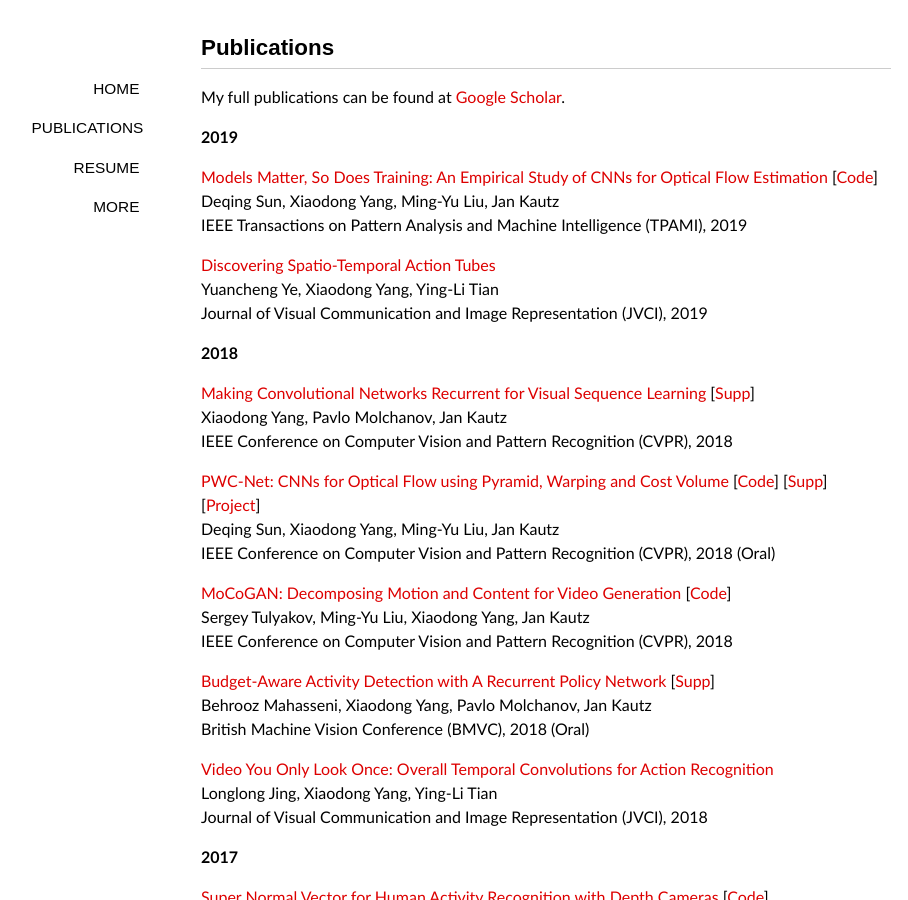
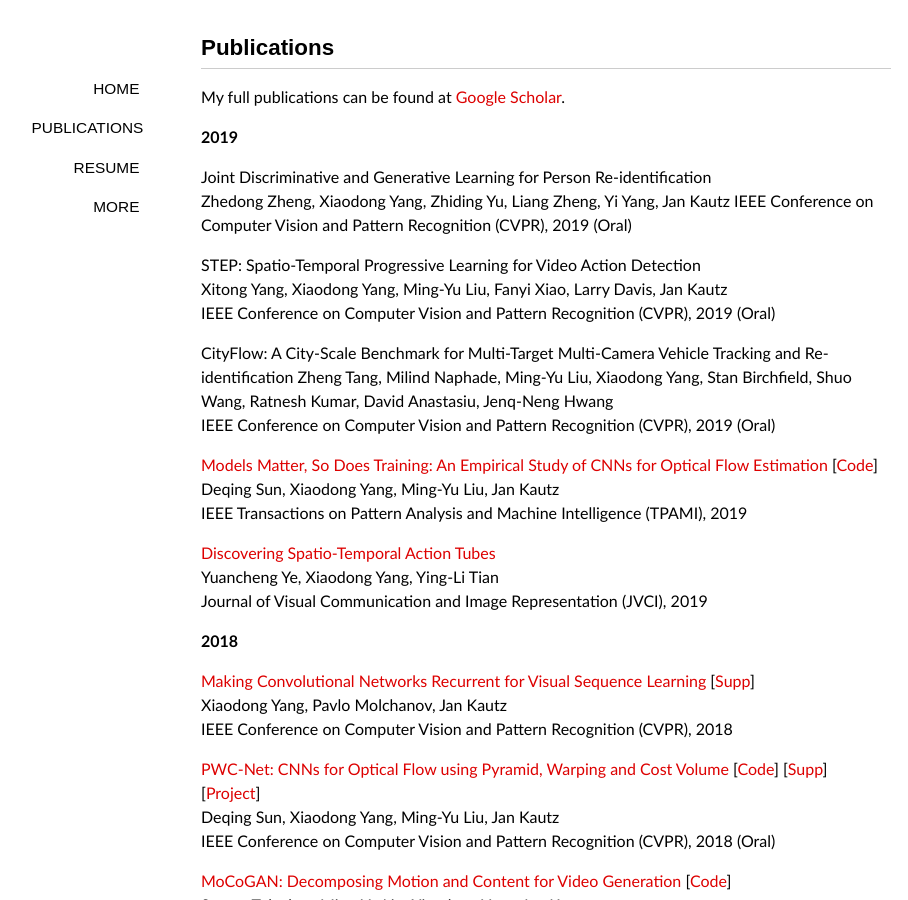
Before and after one commit to xiaodongyang/xiaodongyang.github.io, a Jekyll site: the page built from publications/index.md, in a window 1280 px wide and 900 px high. Shown: the whole window, without its empty margins (94-1002 px from the left). Built offline with Jekyll 4.4.1, drawn with Linux system fonts in a browser that asks for light colours; some web fonts are replaced.

Commit message:
Update index.md

```diff
--- a/publications/index.md
+++ b/publications/index.md
@@ -8,6 +8,18 @@ My full publications can be found at [Google Scholar](http://scholar.google.com/
 <br>
 
 **2019**
+
+Joint Discriminative and Generative Learning for Person Re-identification
+Zhedong Zheng, Xiaodong Yang, Zhiding Yu, Liang Zheng, Yi Yang, Jan Kautz
+IEEE Conference on Computer Vision and Pattern Recognition (CVPR), 2019 (Oral)
+
+STEP: Spatio-Temporal Progressive Learning for Video Action Detection
+Xitong Yang, Xiaodong Yang, Ming-Yu Liu, Fanyi Xiao, Larry Davis, Jan Kautz
+IEEE Conference on Computer Vision and Pattern Recognition (CVPR), 2019 (Oral)
+
+CityFlow: A City-Scale Benchmark for Multi-Target Multi-Camera Vehicle Tracking and Re-identification
+Zheng Tang, Milind Naphade, Ming-Yu Liu, Xiaodong Yang, Stan Birchfield, Shuo Wang, Ratnesh Kumar, David Anastasiu, Jenq-Neng Hwang
+IEEE Conference on Computer Vision and Pattern Recognition (CVPR), 2019 (Oral)
 
 [Models Matter, So Does Training: An Empirical Study of CNNs for Optical Flow Estimation](https://arxiv.org/abs/1809.05571) [[Code](https://github.com/NVlabs/PWC-Net)]
 Deqing Sun, Xiaodong Yang, Ming-Yu Liu, Jan Kautz
```
